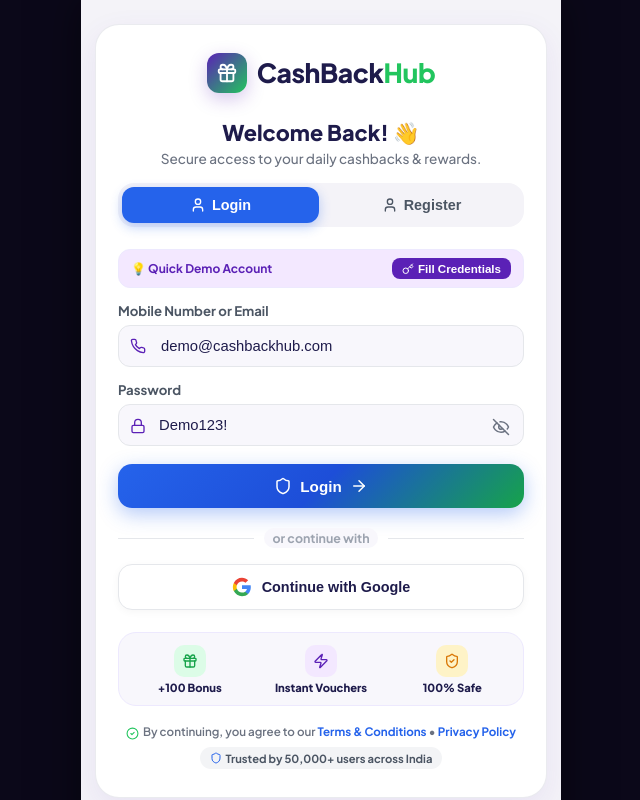
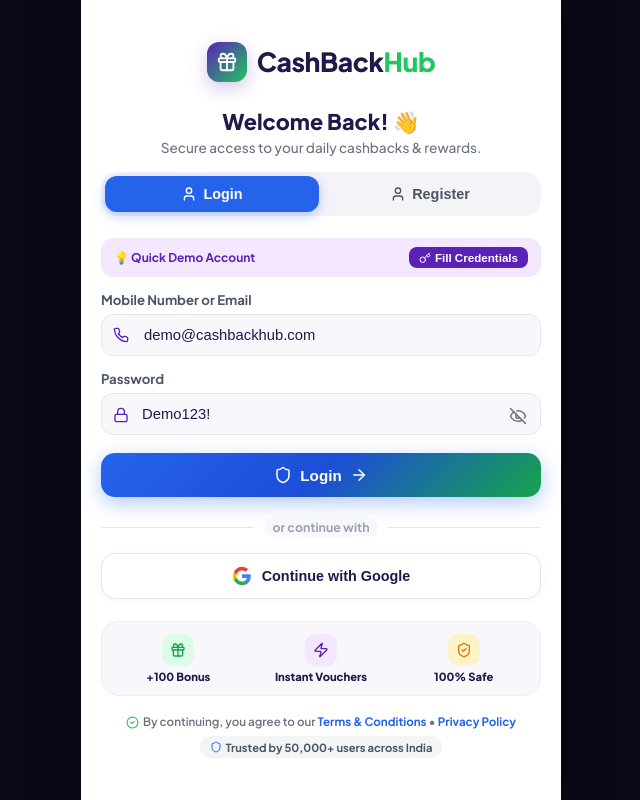
Before and after one commit to gouravboga12-rgb/cashbackhub, a React (Create React App) app in the folder web/: page / in a window 1280 px wide. Both pictures are taken after a click on the button 820 px from the left and 428 px from the top of the page. Shown: the top 800 px of the page, without its empty margins (319-959 px from the left). Built offline with nearby package versions, Linux system fonts and the light colour scheme; no server answers; the HTML template or start-up script is replaced by a standard one.

Commit message:
fix(web): remove footer and set clean white layout for login and signup pages

```diff
--- a/web/src/App.jsx
+++ b/web/src/App.jsx
@@ -104,6 +104,7 @@ function AppContent() {
   };
 
   const isPortalRoute = location.pathname.startsWith('/portal');
+  const isAuthRoute = ['/', '/login', '/signup'].includes(location.pathname);
 
   if (loading) {
     return (
@@ -114,7 +115,7 @@ function AppContent() {
   }
 
   return (
-    <div style={{ display: 'flex', flexDirection: 'column', minHeight: '100vh', background: '#F4F3F8' }}>
+    <div style={{ display: 'flex', flexDirection: 'column', minHeight: '100vh', background: isAuthRoute ? '#FFFFFF' : '#F4F3F8' }}>
 
       {/* Top Navbar */}
       <Navbar user={user} wallet={wallet} onLogout={handleLogout} />
@@ -149,8 +150,8 @@ function AppContent() {
       {/* Mobile Bottom Tab Bar (Always visible for logged-in portal users) */}
       {user && isPortalRoute && <MobileBottomNav />}
 
-      {/* Footer (Only on Guest pages) */}
-      {!isPortalRoute && <Footer />}
+      {/* Footer (Only on Guest pages excluding auth pages) */}
+      {!isPortalRoute && !isAuthRoute && <Footer />}
 
     </div>
   );
--- a/web/src/pages/Landing/Login.jsx
+++ b/web/src/pages/Landing/Login.jsx
@@ -134,8 +134,8 @@ export default function Login({ onLoginSuccess, initialTab = 'login' }) {
   };
 
   return (
-    <div style={{ background: '#F4F3F8', minHeight: '100vh', display: 'flex', flexDirection: 'column', alignItems: 'center', justifyContent: 'center', padding: '24px 14px 40px 14px', boxSizing: 'border-box' }}>
-      <div className="card-white" style={{ maxWidth: '460px', width: '100%', padding: '28px 22px', borderRadius: '24px', boxShadow: '0 10px 30px rgba(91, 33, 182, 0.08)' }}>
+    <div style={{ background: '#FFFFFF', minHeight: '100vh', display: 'flex', flexDirection: 'column', alignItems: 'center', justifyContent: 'center', padding: '20px 16px', boxSizing: 'border-box', width: '100%' }}>
+      <div style={{ maxWidth: '440px', width: '100%', padding: '0' }}>
 
         {/* Brand Logo & Company Name */}
         <div style={{ textAlign: 'center', marginBottom: '16px' }}>
```
